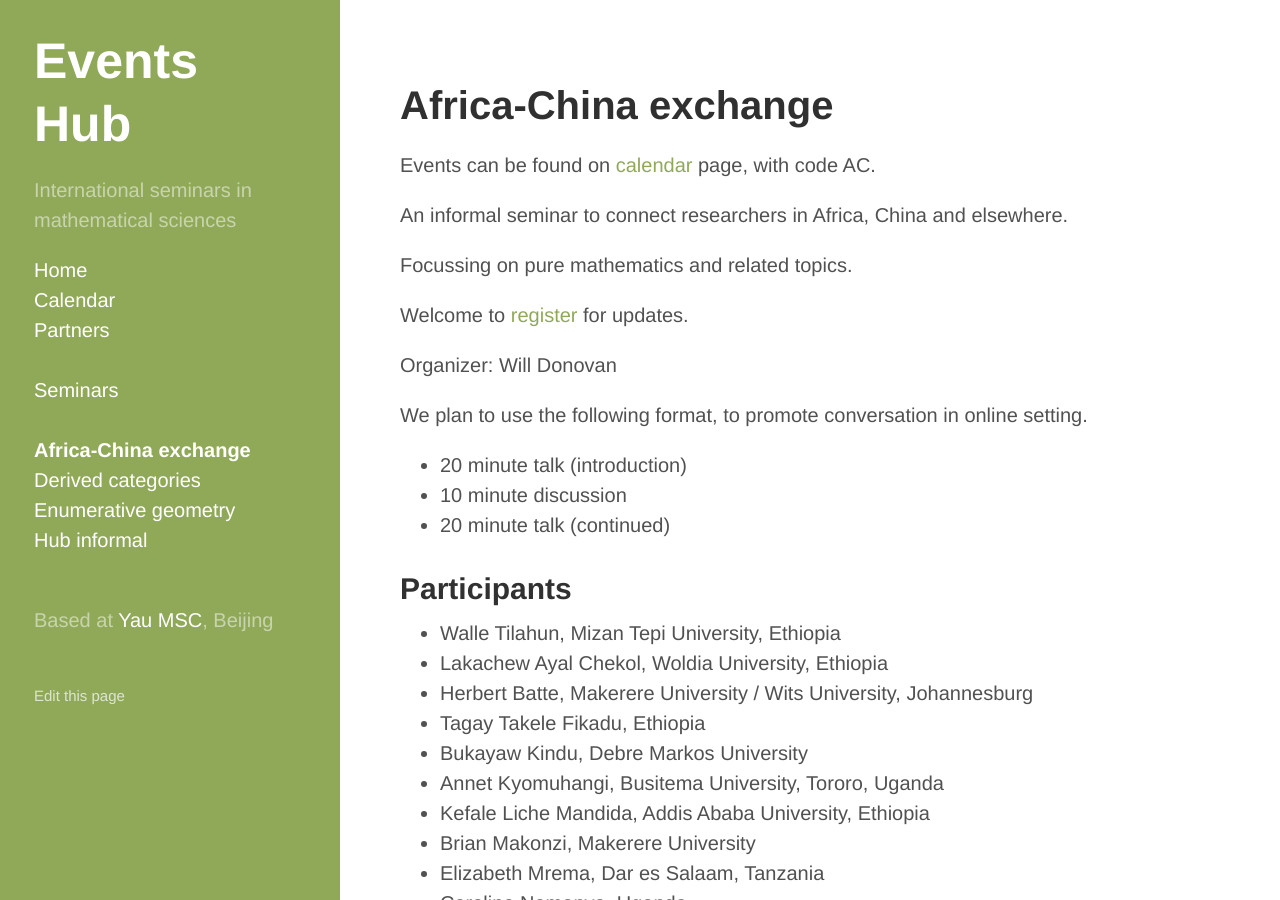
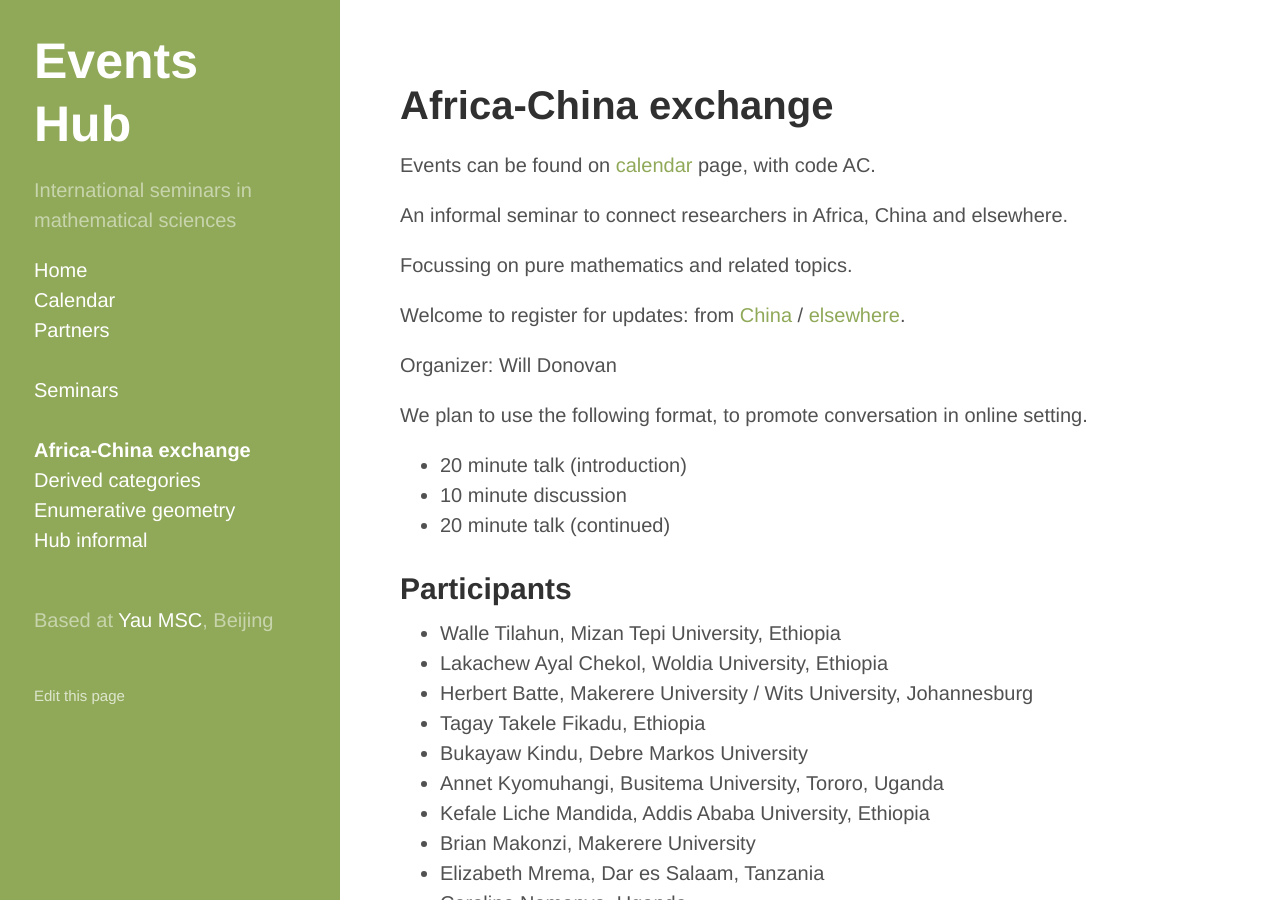
Before and after one commit to yau-msc-events/yau-msc-events.github.io, a Jekyll site: the page built from seminar-ac.md, in a window 1280 px wide and 900 px high. Built offline with Jekyll 4.4.1, drawn with Linux system fonts in a browser that asks for light colours.

Commit message:
Added China signup

```diff
--- a/seminar-ac.md
+++ b/seminar-ac.md
@@ -8,7 +8,7 @@ An informal seminar to connect researchers in Africa, China and elsewhere.
 
 Focussing on pure mathematics and related topics.
 
-Welcome to [register](https://forms.gle/FZ2CMXZU3Avm2PsK7) for updates.
+Welcome to register for updates: from [China](https://wj.qq.com/s2/17722269/1b09/) / [elsewhere](https://forms.gle/FZ2CMXZU3Avm2PsK7).
 
 Organizer: Will Donovan
 
```
